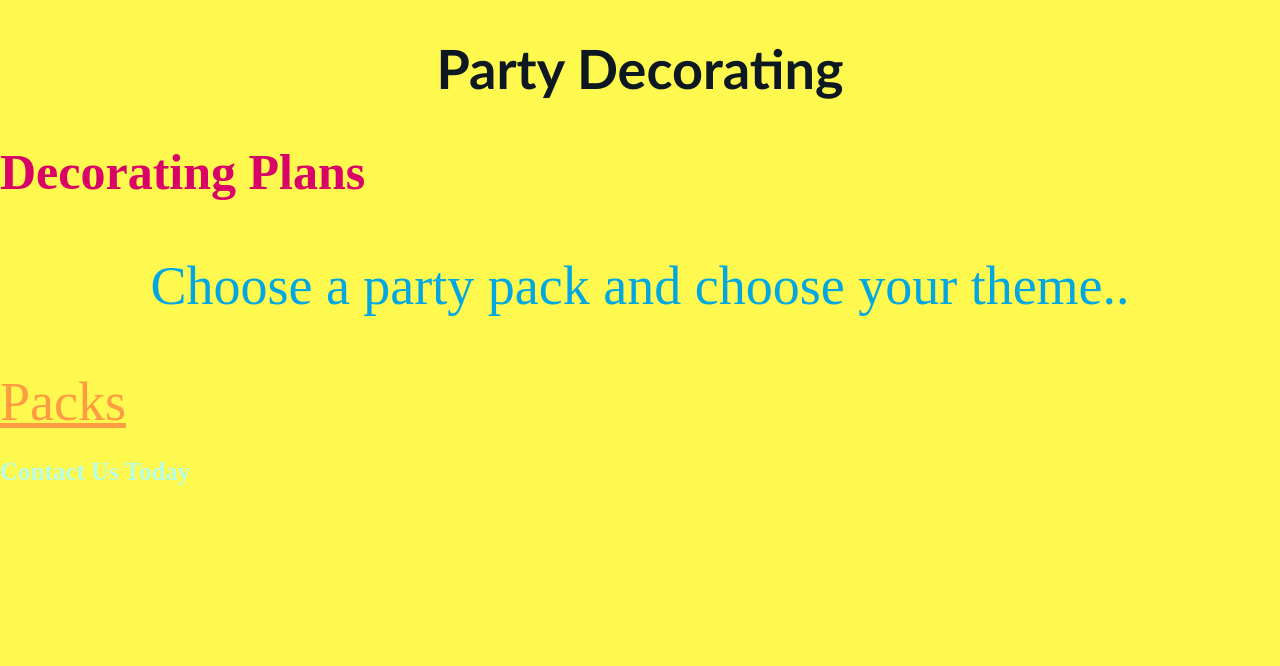
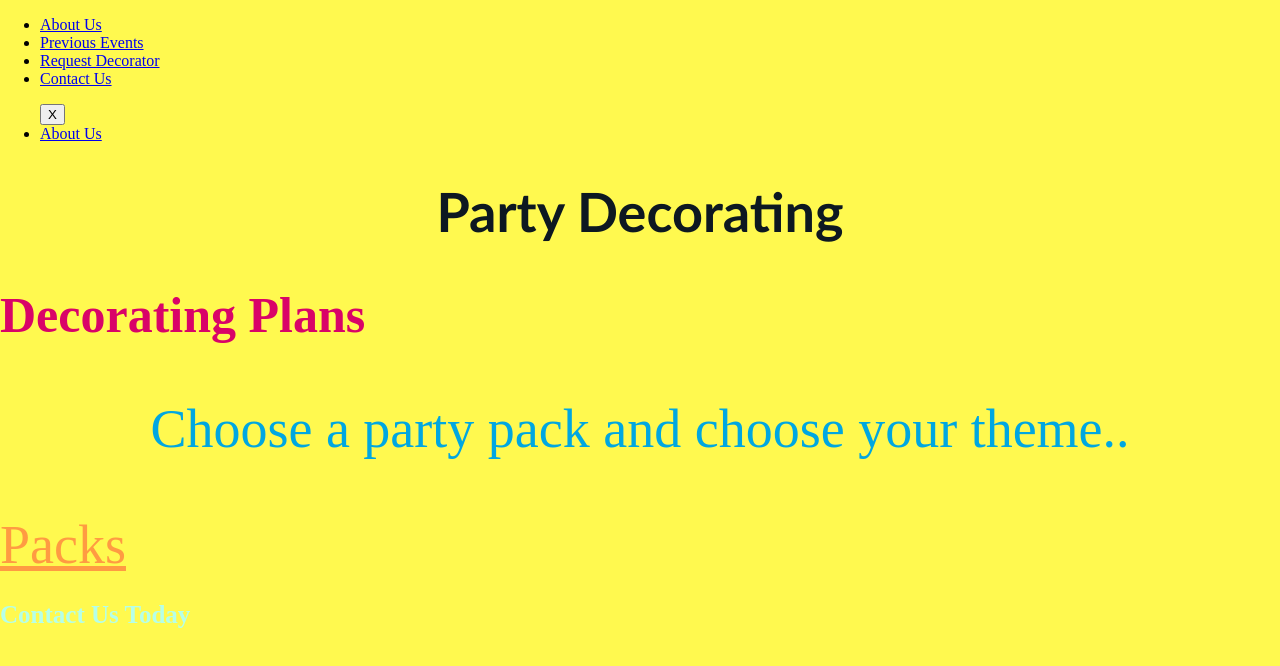
Before and after one commit to aridabarbi/Aridabarbi.github.io, a plain HTML site: page index.html in a window 1280 px wide. Drawn offline with Linux system fonts and the light colour scheme.

Commit message:
Update index.html

```diff
--- a/index.html
+++ b/index.html
@@ -5,6 +5,38 @@
         <link rel= "stylesheet" href="style.css">
     </head>
 <body>
+    <nav>
+    <ul>
+        <li>
+            <!-- list item one -->
+            <a href= "aboutUs"> About Us </a>
+        </li>
+        <li>
+            <!-- List item two -->
+            <a href= "previousEvents"> Previous Events </a>
+        </li>
+        <li>
+            <!-- list item three -->
+            <a href= "requestDecorator"> Request Decorator </a>
+        </li>
+        <li>
+            <!-- list item three -->
+            <a href= "contactUs"> Contact Us </a>
+        </li>
+    </ul>
+</nav>
+
+<nav>
+    <ul>
+        <!-- button here -->
+        <button> X </button>
+        <li>
+            <!-- link one -->
+            <a href= "aboutUs"> About Us </a>
+        </li>
+
+    </ul>
+</nav>
 <h1> Party Decorating</h1>
 <h2> Decorating Plans</h2>
 <div>
```
